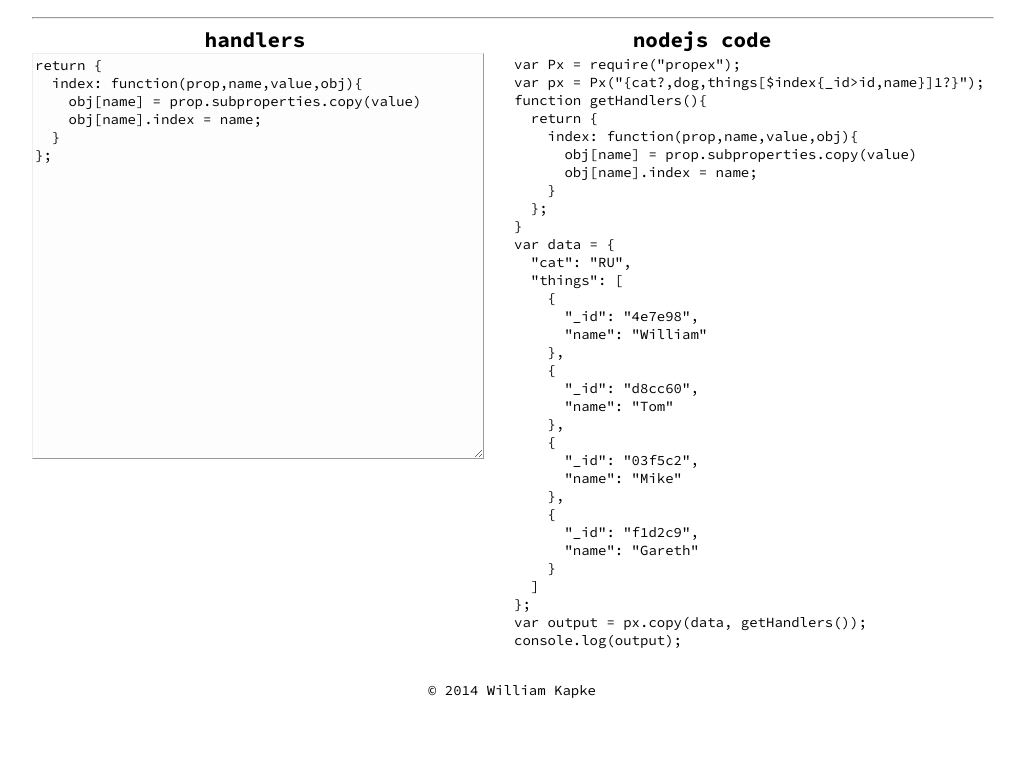
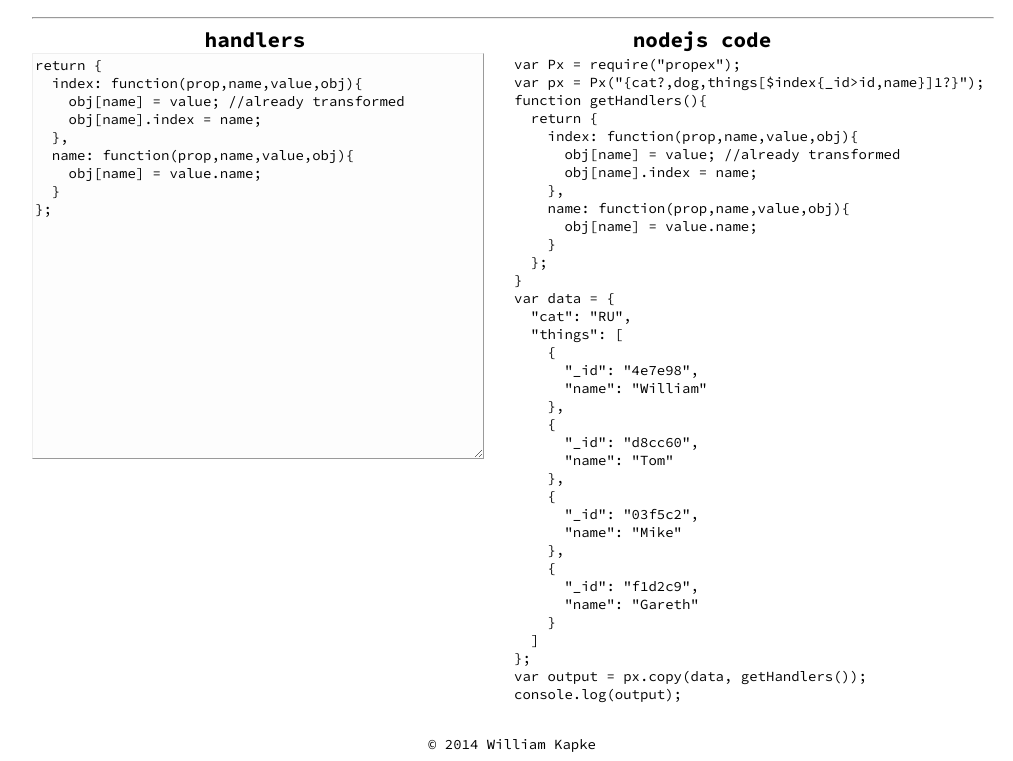
Before and after one commit to williamkapke/propex, a website: page index.html in a window 1280 px wide. Shown: the part 617-1378 px from the top of the page, without its empty margins (128-1141 px from the left). Before the commit the page ends 1324 px from the top, so only its background shows below. Drawn offline with Linux system fonts and the light colour scheme.

Commit message:
corrected index handler

```diff
--- a/index.html
+++ b/index.html
@@ -71,8 +71,11 @@
   <h2>nodejs code</h2>
   <textarea id="handlers">return {
   index: function(prop,name,value,obj){
-    obj[name] = prop.subproperties.copy(value)
+    obj[name] = value; //already transformed
     obj[name].index = name;
+  },
+  name: function(prop,name,value,obj){
+    obj[name] = value.name;
   }
 };</textarea>
   <pre id="code"></pre>
```
